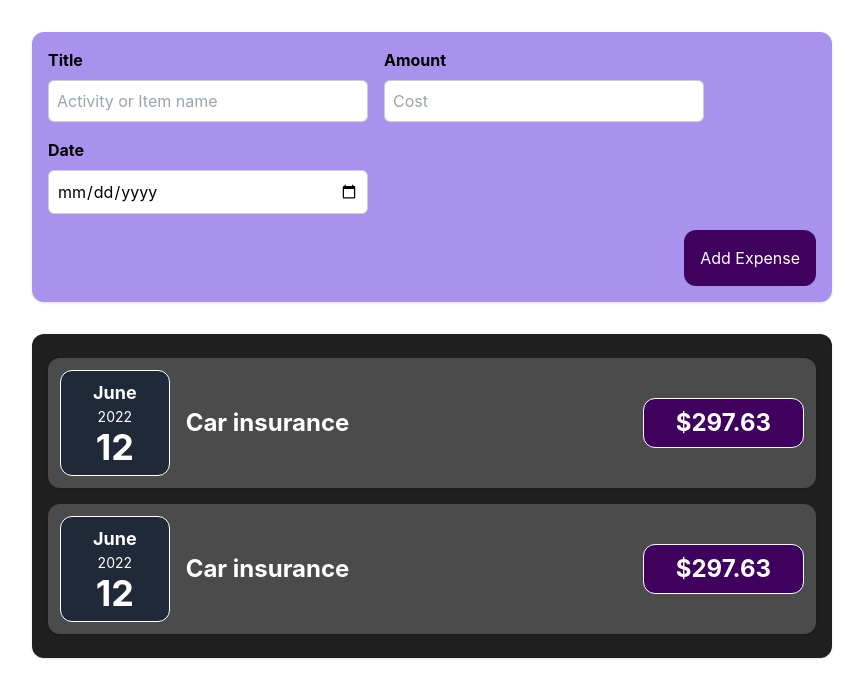
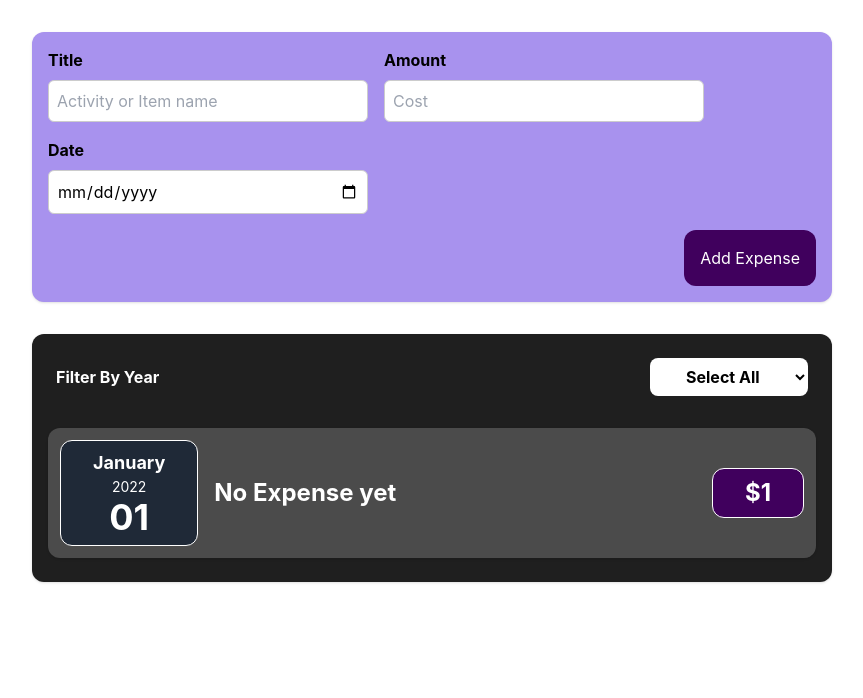
Before and after one commit to PM-Jab/react-expense-recorder, a React (Create React App) app: page / in a window 1280 px wide. Shown: the top 698 px of the page, without its empty margins (208-1071 px from the left). Built offline with nearby package versions, Linux system fonts and the light colour scheme.

Commit message:
🚧 ✨ adding filter by year

```diff
--- a/src/App.js
+++ b/src/App.js
@@ -4,11 +4,7 @@ const App = () => {
   return (
     <div>
       <NewExpense />
-      <Expense
-        date={new Date(2022, 5, 12)}
-        title="Car insurance"
-        amount={297.63}
-      />
+      <Expense />
     </div>
   );
 };
--- a/src/components/expenses/Expense.jsx
+++ b/src/components/expenses/Expense.jsx
@@ -1,20 +1,36 @@
-import React from "react";
+import React, { useContext } from "react";
 import ExpenseItem from "./ExpenseItem";
 import Card from "../shared/Card";
+import { ExpenseContext } from "../../context/ExpenseContext";
+import FilterSelection from "./FilterSelection";
 
-const Expense = (props) => {
+const Expense = () => {
+  const { expenseDatas } = useContext(ExpenseContext);
+
   return (
     <Card className="p-2 bg-expenseBg my-4 mx-auto w-[50rem] max-w-[95%]">
-      <ExpenseItem
-        title={props.title}
-        amount={props.amount}
-        date={props.date}
-      />
-      <ExpenseItem
-        title={props.title}
-        amount={props.amount}
-        date={props.date}
-      />
+      <FilterSelection />
+      {expenseDatas.length > 0 ? (
+        expenseDatas
+          .slice(0)
+          .reverse()
+          .map((expense) => {
+            return (
+              <ExpenseItem
+                title={expense.title}
+                amount={expense.amount}
+                date={new Date(expense.date)}
+                key={Math.random().toString()}
+              />
+            );
+          })
+      ) : (
+        <ExpenseItem
+          date={new Date(2022, 0, 1)}
+          title="No Expense yet"
+          amount={1}
+        />
+      )}
     </Card>
   );
 };
--- a/src/components/expenses/ExpenseItem.jsx
+++ b/src/components/expenses/ExpenseItem.jsx
@@ -3,13 +3,13 @@ import ExpenseDate from "./ExpenseDate";
 import Card from "../shared/Card";
 
 const ExpenseItem = (props) => {
-  const [title, setTitle] = useState(props.title);
-
   return (
     <Card className="flex justify-between items-center shadow p-3 mx-2 my-4 rounded-xl bg-gray1">
       <ExpenseDate date={props.date} />
       <div className="flex flex-row items-center justify-start flex-1">
-        <div className="text-2xl font-bold text-white flex-1 mx-4">{title}</div>
+        <div className="text-2xl font-bold text-white flex-1 mx-4">
+          {props.title}
+        </div>
         <div className="text-2xl font-bold text-white bg-purple1 border border-solid border-white py-2 px-8 rounded-xl">
           ${props.amount}
         </div>
--- /dev/null
+++ b/src/components/expenses/FilterSelection.jsx
@@ -0,0 +1,15 @@
+import React from "react";
+import SelectFilter from "./SelectFilter";
+
+const FilterSelection = () => {
+  return (
+    <div className="w-full flex flex-row justify-between items-center p-4">
+      <div className="flex text-white font-bold justify-center items-center">
+        Filter By Year
+      </div>
+      <SelectFilter />
+    </div>
+  );
+};
+
+export default FilterSelection;
--- /dev/null
+++ b/src/components/expenses/SelectFilter.jsx
@@ -0,0 +1,30 @@
+import React, { useContext } from "react";
+import { ExpenseContext } from "../../context/ExpenseContext";
+
+const SelectFilter = () => {
+  const filterList = ["Select All", "2020", "2021", "2022", "2023"];
+  const { updateFilter } = useContext(ExpenseContext);
+
+  const handlerSelectFilter = (event) => {
+    updateFilter(event.target.value);
+  };
+
+  return (
+    <div>
+      <select
+        className="bg-white font-bold px-8 py-2 rounded-lg"
+        onChange={handlerSelectFilter}
+      >
+        {filterList.map((list, key) => {
+          return (
+            <option value={list} key={key}>
+              {list}
+            </option>
+          );
+        })}
+      </select>
+    </div>
+  );
+};
+
+export default SelectFilter;
--- a/src/components/newExpense/NewExpense.jsx
+++ b/src/components/newExpense/NewExpense.jsx
@@ -2,17 +2,9 @@ import React from "react";
 import ExpenseForm from "./ExpenseForm";
 
 const NewExpense = () => {
-  const saveExpenseDataHandler = (enteredExpenseData) => {
-    const expenseData = {
-      ...enteredExpenseData,
-      id: Math.random().toString(),
-    };
-    // console.log(expenseData);
-  };
-
   return (
     <div className="bg-[#a892ee] p-4 my-8 mx-auto w-[50rem] max-w-[95%] rounded-xl text-center shadow">
-      <ExpenseForm onSaveExpenseData={saveExpenseDataHandler} />
+      <ExpenseForm />
     </div>
   );
 };
--- a/src/context/ExpenseContext.jsx
+++ b/src/context/ExpenseContext.jsx
@@ -3,13 +3,8 @@ import React, { useEffect, useState } from "react";
 export const ExpenseContext = React.createContext();
 
 export const ExpenseProvider = ({ children }) => {
-  const [expenseDatas, setExpenseDatas] = useState([
-    {
-      title: "",
-      amount: "",
-      date: "",
-    },
-  ]);
+  const [expenseDatas, setExpenseDatas] = useState([]); // type in array{title: string, amount: string, date: string}
+  const [currentFilter, setFilter] = useState("Select All");
 
   const submitForm = (title, amount, date) => {
     const newArray = [...expenseDatas, { title, amount, date }];
@@ -21,9 +16,13 @@ export const ExpenseProvider = ({ children }) => {
     console.log(expenseDatas);
   };
 
+  const updateFilter = (filter) => {
+    setFilter(filter);
+  };
+
   return (
     <ExpenseContext.Provider
-      value={{ expenseDatas, getExpenseData, submitForm }}
+      value={{ expenseDatas, updateFilter, getExpenseData, submitForm }}
     >
       {children}
     </ExpenseContext.Provider>
```
